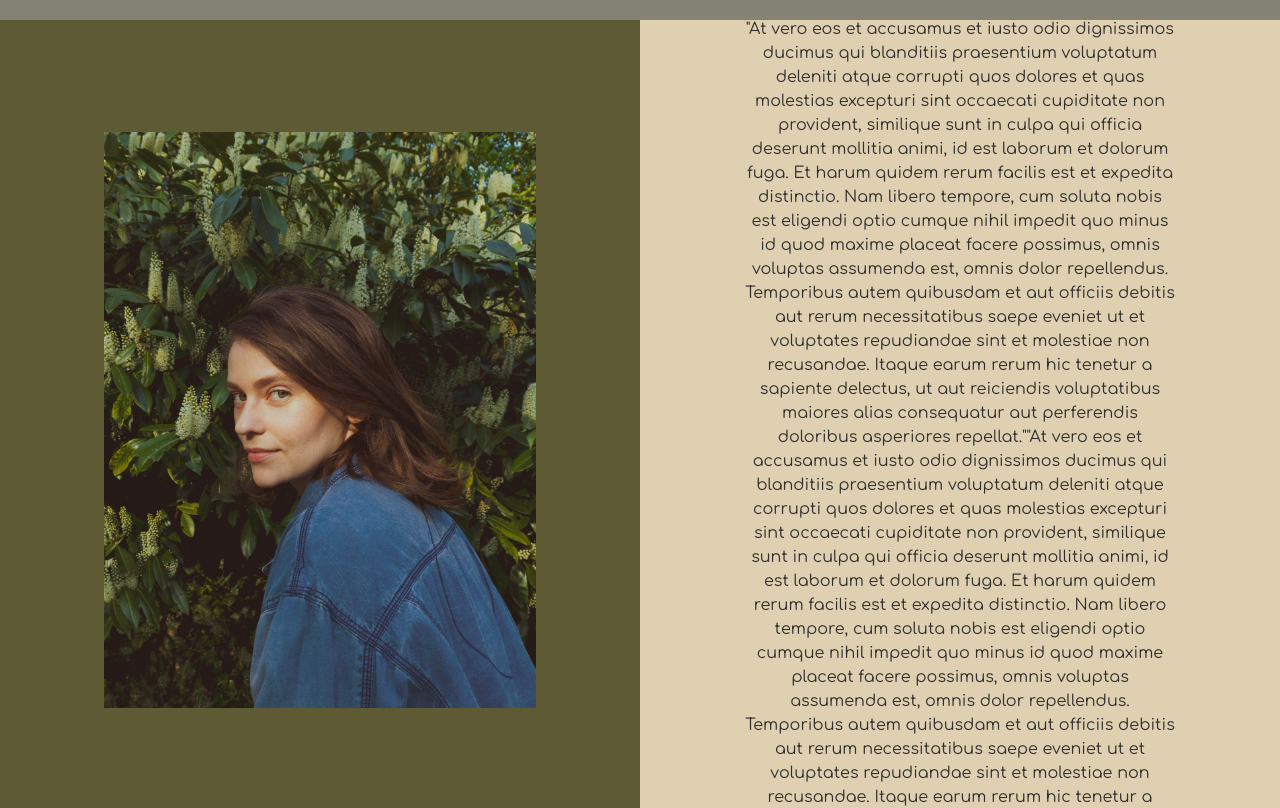
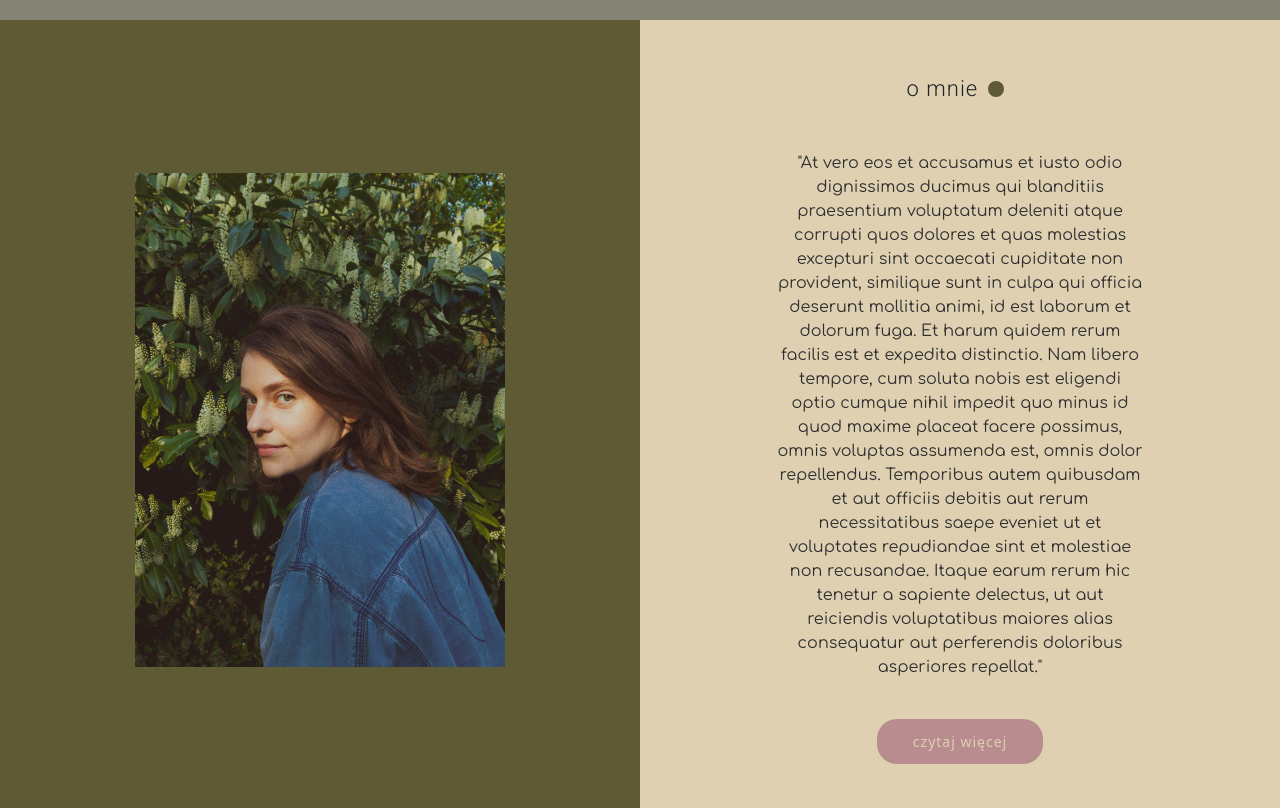
Before and after one commit to Ola-Cencora/KURZceramika-web-project, a React (Create React App) app: page / in a window 1280 px wide. Shown: the part 780-1588 px from the top of the page. Built offline with nearby package versions, Linux system fonts and the light colour scheme; grey boxes are pictures that could not be loaded.

Commit message:
Fix styles for section about, add button read more

```diff
--- a/src/components/common/Button/Button.js
+++ b/src/components/common/Button/Button.js
@@ -8,6 +8,8 @@ const Button = ({ content, variant }) => {
     buttonColor = styles.buttonGallery;
   } else if (variant === "top") {
     buttonColor = styles.buttonTop;
+  } else if (variant === "more") {
+    buttonColor = styles.buttonMore;
   }
 
   return <button className={buttonColor}>{content}</button>;
@@ -15,7 +17,7 @@ const Button = ({ content, variant }) => {
 
 Button.propTypes = {
   content: PropTypes.node.isRequired,
-  variant: PropTypes.oneOf(["gallery", "top"]).isRequired,
+  variant: PropTypes.oneOf(["gallery", "top", "more"]),
 };
 
 export default Button;
--- a/src/components/common/Button/Button.module.scss
+++ b/src/components/common/Button/Button.module.scss
@@ -46,3 +46,14 @@
     }
 
 }
+
+.buttonMore {
+    @extend .button;
+    background-color: $color-special;
+    margin-top: $base-size * 2;
+    &:hover {
+        background-color: $color-main;
+        color: $color-light;
+    }
+
+}
--- a/src/components/pages/About/About.js
+++ b/src/components/pages/About/About.js
@@ -1,4 +1,5 @@
 import SectionTitle from "../../common/SectionTitle/SectionTitle";
+import Button from "../../common/Button/Button";
 import { Row, Col } from "react-bootstrap";
 import styles from "./About.module.scss";
 import clsx from "clsx";
@@ -35,6 +36,7 @@ const About = () => {
         >
           <SectionTitle title="o mnie" />
           <p>{text}</p>
+          <Button variant="more" content="czytaj więcej" />
         </Col>
       </Row>
     </div>
--- a/src/components/pages/About/About.module.scss
+++ b/src/components/pages/About/About.module.scss
@@ -19,7 +19,7 @@
         }
 
         img {
-            max-width: 70%;
+            max-width: 60%;
             object-fit: cover;
         }
     }
@@ -33,7 +33,7 @@
         justify-content: center;
 
         p {
-            max-width: 70%;
+            max-width: 60%;
             text-align: center;
         }
     }
```
Also changed, not shown: src/components/pages/About/about.txt.
